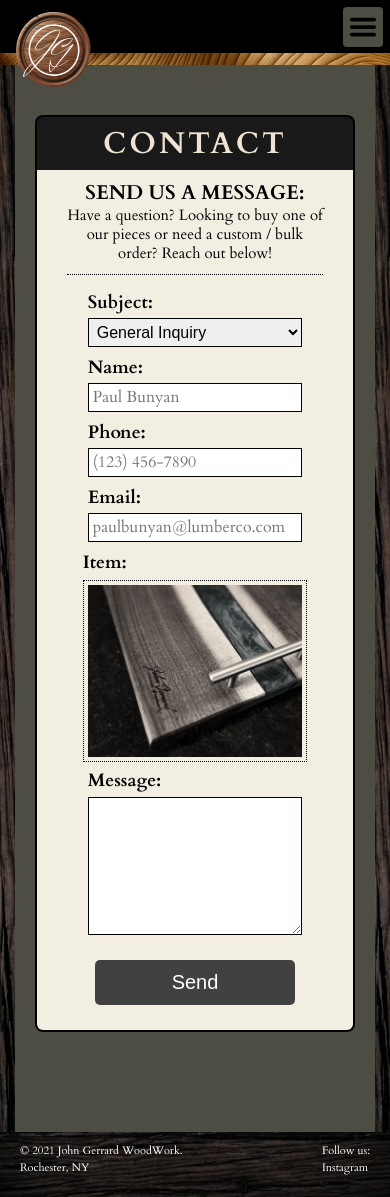
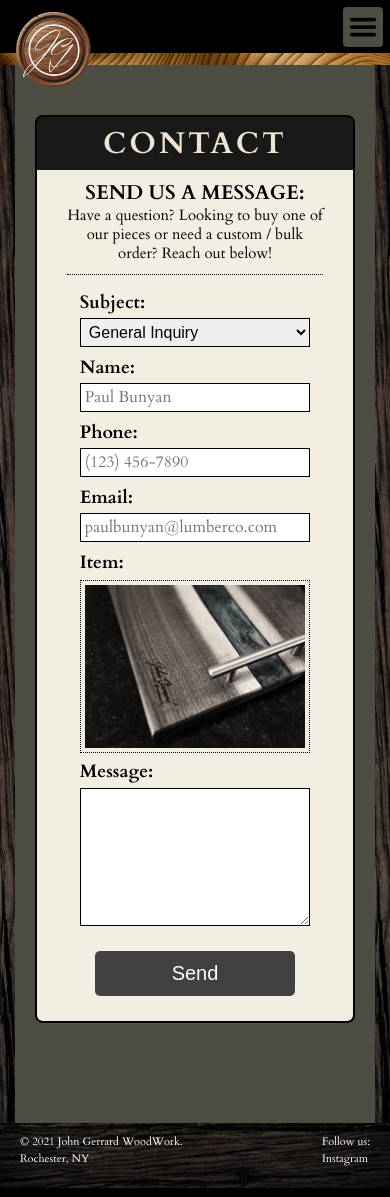
Before and after one commit to jduncan017/jgsite, a Next.js app: page /contact in a window 390 px wide. Built offline with nearby package versions, Linux system fonts and the light colour scheme; a web font is replaced by a local one.

Commit message:
ui bugfix

```diff
--- a/src/app/contact/ContactForm/ContactForm.css
+++ b/src/app/contact/ContactForm/ContactForm.css
@@ -119,15 +119,20 @@
   }
 
   .contact-form__inputs-wrapper {
-    width: 55vw;
+    width: 90%;
     max-width: 400px;
   }
 
+  .contact-form__image-container {
+    width: 90%;
+  }
+
   .contact-form__reference-image {
-    height: 44vw;
-    width: 55vw;
+    height: auto;
+    width: 100%;
     max-width: 400px;
     max-height: 400px;
+    box-sizing: border-box;
   }
 
   .contact-form__input {
@@ -135,12 +140,12 @@
   }
 
   .contact-form__message-container {
-    width: 55vw;
+    width: 90%;
     max-width: 400px;
   }
 
   .contact-form__message {
-    width: 55vw;
+    width: 100%;
     max-width: 400px;
   }
 }
--- a/src/app/ui/Shop/GalleryCard/GalleryCard.css
+++ b/src/app/ui/Shop/GalleryCard/GalleryCard.css
@@ -115,6 +115,7 @@
   .gallery-card__button {
     width: 65px;
     height: 25px;
+    padding: 1px;
   }
 }
 
--- a/src/app/ui/Shop/ItemModal/ItemModal.css
+++ b/src/app/ui/Shop/ItemModal/ItemModal.css
@@ -391,7 +391,7 @@
 
   .item-modal__info-container {
     width: 100%;
-    height: 700px;
+    height: auto;
     flex-direction: column;
     padding: 0;
     font-size: 20px;
@@ -447,8 +447,8 @@
   .item-modal__container {
     width: 100vw;
     height: 100dvh;
-    padding: 14px;
-    box-sizing: border-box;
+    padding: 10px;
+    box-sizing: content-box;
   }
 
   .item-modal__info-container {
--- a/src/app/ui/TextBox/TextBox.css
+++ b/src/app/ui/TextBox/TextBox.css
@@ -106,7 +106,7 @@
     background-color: #262626;
     border: black solid 2px;
     border-radius: 4px;
-    box-shadow: inset black 2px 3px 9px;
+    box-shadow: inset black 1px 1px 5px;
     color: #cdcab4;
   }
 
```
Also changed, not shown: src/app/contact/page.css (+6 -6 lines), 1 other file (tests, documents, lock files or other folders).
